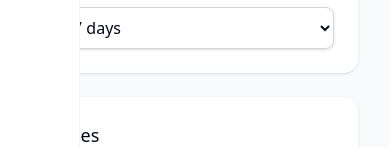
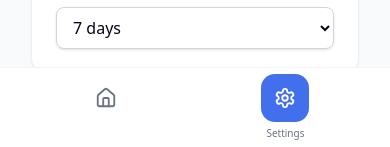
Before and after one commit to Ankur02Sarkar/fintech-dashboard, a Next.js app: page /settings in a window 390 px wide. Shown: the part 697-844 px from the top of the page. Built offline with nearby package versions, Linux system fonts and the light colour scheme; no server answers.

Commit message:
fixed mobile responsive sidebar

```diff
--- a/src/components/Sidebar.tsx
+++ b/src/components/Sidebar.tsx
@@ -4,6 +4,7 @@ import Link from "next/link";
 import { cn } from "@/lib/utils";
 import { motion } from "framer-motion";
 import { Home, Settings } from "lucide-react";
+import { useEffect, useState } from "react";
 
 type SidebarProps = {
   className?: string;
@@ -16,11 +17,29 @@ const sidebarItems = [
 
 const Sidebar = ({ className }: SidebarProps) => {
   const pathname = usePathname();
+  const [isMobile, setIsMobile] = useState(false);
+
+  // Check if the screen is mobile size
+  useEffect(() => {
+    const checkMobile = () => {
+      setIsMobile(window.innerWidth < 768); // 768px is standard md breakpoint
+    };
+
+    // Initial check
+    checkMobile();
+
+    // Add event listener for window resize
+    window.addEventListener("resize", checkMobile);
+
+    // Clean up event listener
+    return () => window.removeEventListener("resize", checkMobile);
+  }, []);
 
   const sidebarVariants = {
-    hidden: { x: -40, opacity: 0 },
+    hidden: isMobile ? { y: 40, opacity: 0 } : { x: -40, opacity: 0 },
     visible: {
-      x: 0,
+      x: isMobile ? 0 : 0,
+      y: isMobile ? 0 : 0,
       opacity: 1,
       transition: {
         duration: 0.4,
@@ -30,10 +49,11 @@ const Sidebar = ({ className }: SidebarProps) => {
   };
 
   const childVariants = {
-    hidden: { opacity: 0, y: 10 },
+    hidden: { opacity: 0, y: isMobile ? 10 : 10, x: isMobile ? 0 : 0 },
     visible: (i: number) => ({
       opacity: 1,
       y: 0,
+      x: 0,
       transition: {
         delay: 0.1 + i * 0.1,
         duration: 0.3,
@@ -48,11 +68,19 @@ const Sidebar = ({ className }: SidebarProps) => {
       animate="visible"
       variants={sidebarVariants}
       className={cn(
-        "w-[80px] h-full my-auto bg-white flex flex-col items-center py-8 border-r border-gray-100 fixed top-0 left-0 z-30",
+        isMobile
+          ? "w-full h-[80px] fixed bottom-0 left-0 z-30 bg-white border-t border-gray-100 flex justify-center"
+          : "w-[80px] h-full my-auto bg-white flex flex-col items-center py-8 border-r border-gray-100 fixed top-0 left-0 z-30",
         className
       )}
     >
-      <nav className="flex-1 flex flex-col items-center gap-6">
+      <nav
+        className={cn(
+          isMobile
+            ? "flex-row flex items-center justify-around w-full px-4"
+            : "flex-1 flex flex-col items-center gap-6"
+        )}
+      >
         {sidebarItems.map((item, index) => {
           const Icon = item.icon;
           const isActive = pathname.startsWith(item.path);
@@ -81,7 +109,14 @@ const Sidebar = ({ className }: SidebarProps) => {
                   >
                     <Icon size={22} />
                   </div>
-                  <span className="text-[10px] text-gray-500 opacity-0 transform translate-y-2 transition-all duration-300 group-hover:opacity-100 group-hover:translate-y-0">
+                  <span
+                    className={cn(
+                      "text-[10px] text-gray-500 transition-all duration-300",
+                      isMobile && isActive
+                        ? "opacity-100"
+                        : "opacity-0 transform translate-y-2 group-hover:opacity-100 group-hover:translate-y-0"
+                    )}
+                  >
                     {item.label}
                   </span>
                 </div>
```
